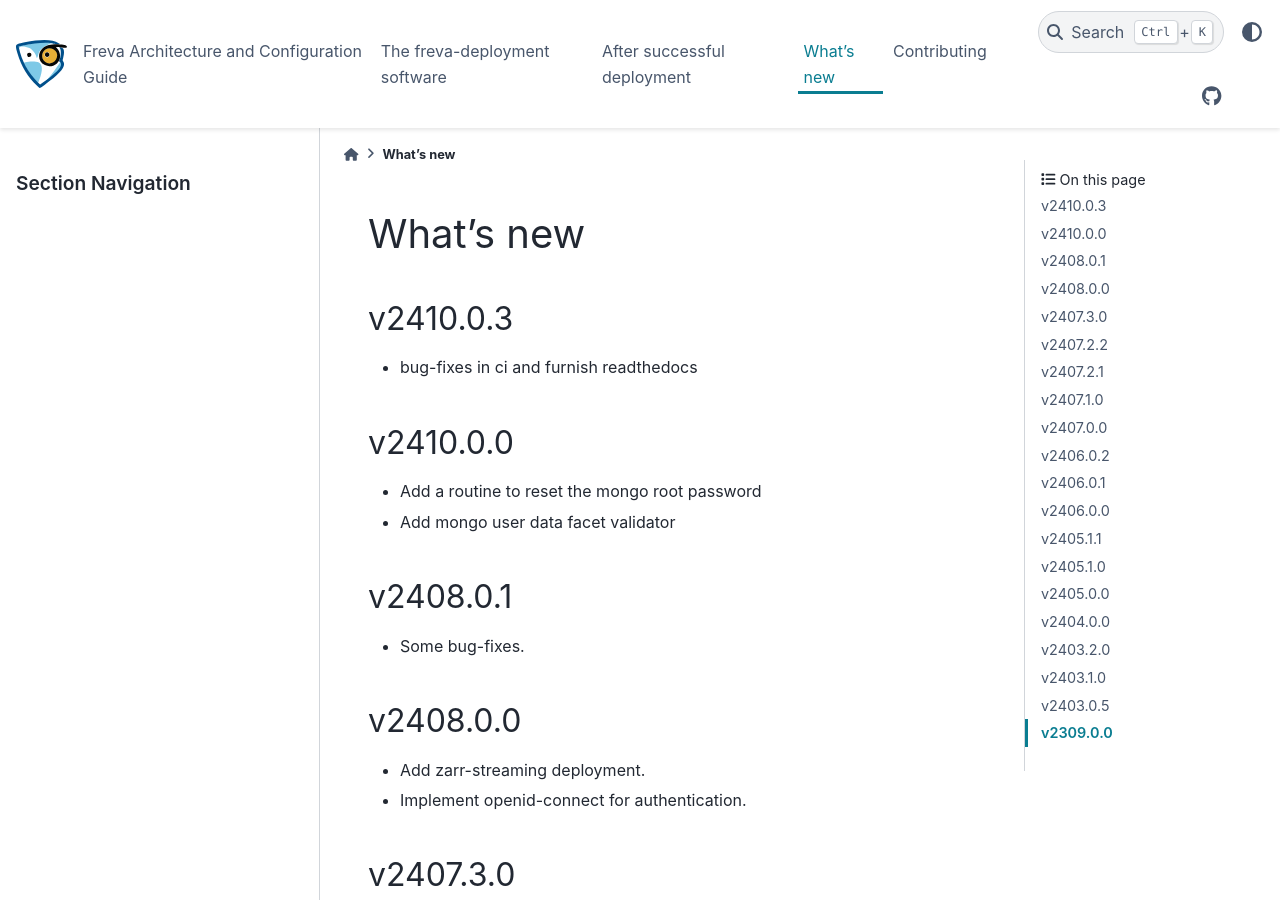
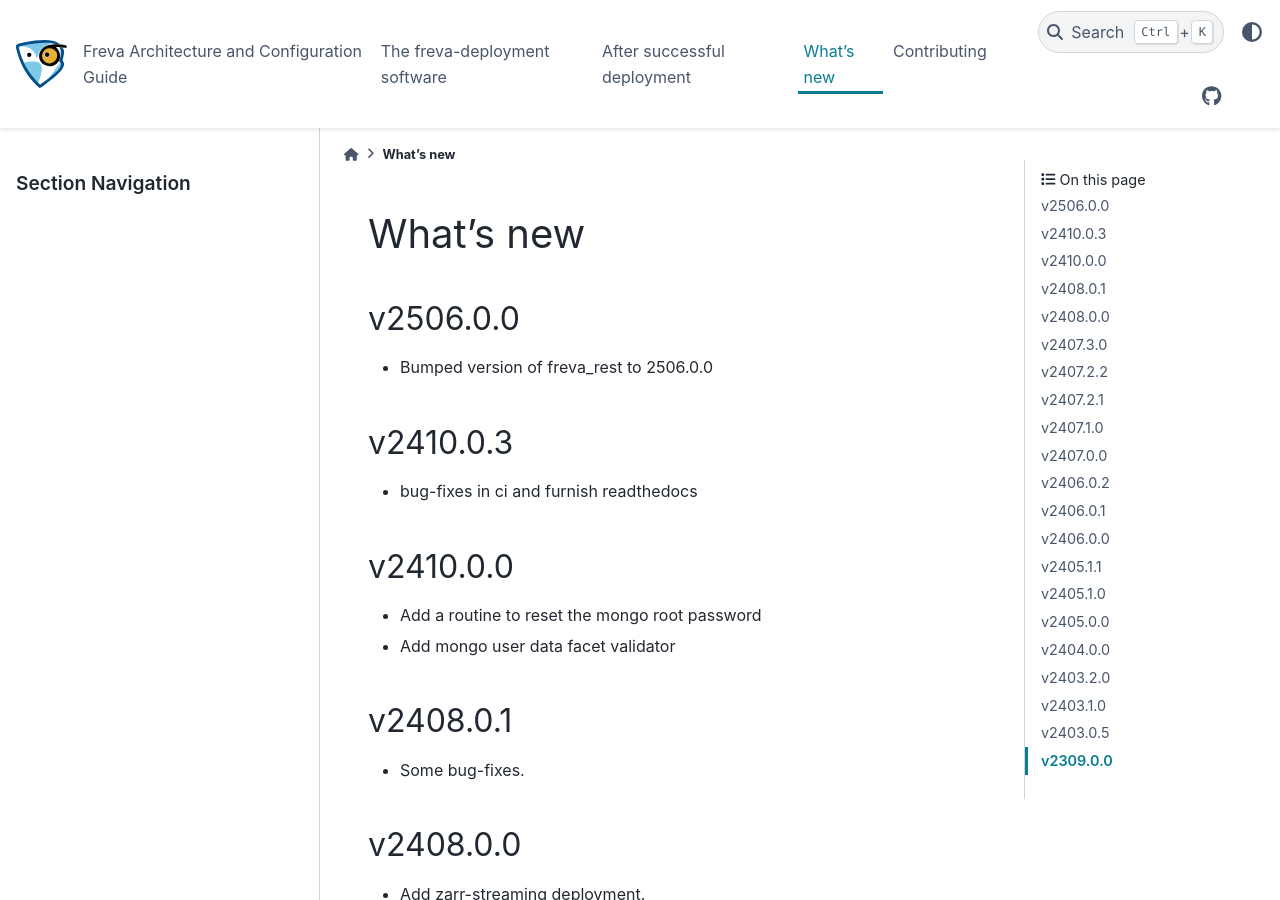
Before and after one commit to FREVA-CLINT/freva-deployment, a Sphinx documentation site: the page built from docs/whatsnew.rst, in a window 1280 px wide and 900 px high. Built offline with Sphinx 7.4.7 and the PyData theme 0.15.4, drawn with Linux system fonts in a browser that asks for light colours; pages that are not in the unit, such as notebooks, are missing from menus.

Commit message:
Bump freva_rest version to 2506.0.0

```diff
--- a/docs/whatsnew.rst
+++ b/docs/whatsnew.rst
@@ -6,6 +6,12 @@ What's new
 .. toctree::
    :maxdepth: 0
    :titlesonly:
+
+v2506.0.0
+~~~~~~~~
+* Bumped version of freva_rest to 2506.0.0
+
+
 
 v2410.0.3
 ~~~~~~~~
--- a/src/freva_deployment/__init__.py
+++ b/src/freva_deployment/__init__.py
@@ -1,7 +1,7 @@
 import argparse
 from urllib.request import urlretrieve
 
-__version__ = "2410.0.3"
+__version__ = "2506.0.0"
 
 FREVA_PYTHON_VERSION = "3.12"
 AVAILABLE_PYTHON_VERSIONS = ["3.8", "3.9", "3.10", "3.11", "3.12"]
```
Also changed, not shown: 1 other file.
